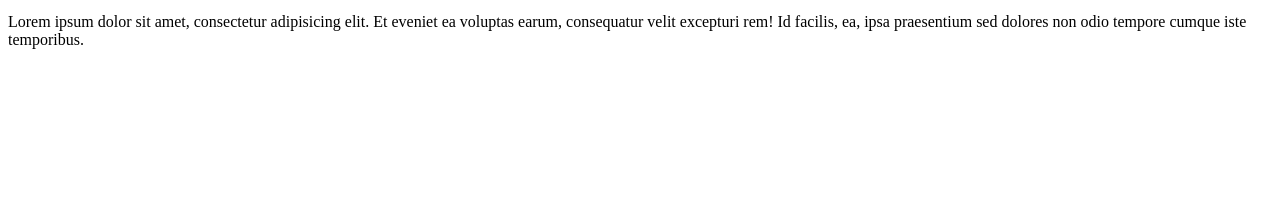
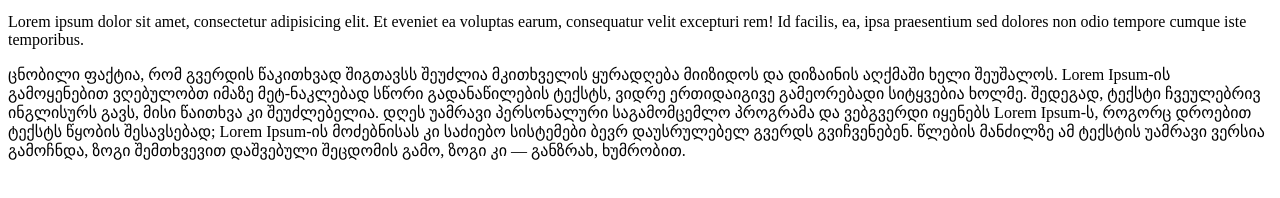
Before and after one commit to alinbrg/academy19-10, a plain HTML site: page index.html in a window 1280 px wide. Shown: the part 88-286 px from the top of the page. Drawn offline with Linux system fonts and the light colour scheme.

Commit message:
added facebook meta tags

```diff
--- a/index.html
+++ b/index.html
@@ -4,7 +4,18 @@
 		<meta charset="UTF-8" />
 		<meta http-equiv="X-UA-Compatible" content="IE=edge" />
 		<meta name="viewport" content="width=device-width, initial-scale=1.0" />
+
 		<title>lesson 10</title>
+
+		<meta name="keywords" content="travel" />
+		<meta name="description" content="this website is about travel" />
+		<meta name="author" content="Alina Bregvadze" />
+
+		<meta property="og:url" content="https://alinbrg.github.io/academy19-10/" />
+		<meta property="og:type" content="article" />
+		<meta property="og:title" content="When Great Minds Don’t Think Alike" />
+		<meta property="og:description" content="this website is about travel" />
+		<meta property="og:image" content="images/img2.jpeg" />
 	</head>
 	<body>
 		<section>
@@ -15,6 +26,18 @@
 				voluptas earum, consequatur velit excepturi rem! Id facilis, ea, ipsa
 				praesentium sed dolores non odio tempore cumque iste temporibus.
 			</p>
+			<p>
+				ცნობილი ფაქტია, რომ გვერდის წაკითხვად შიგთავსს შეუძლია მკითხველის
+				ყურადღება მიიზიდოს და დიზაინის აღქმაში ხელი შეუშალოს. Lorem Ipsum-ის
+				გამოყენებით ვღებულობთ იმაზე მეტ-ნაკლებად სწორი გადანაწილების ტექსტს,
+				ვიდრე ერთიდაიგივე გამეორებადი სიტყვებია ხოლმე. შედეგად, ტექსტი
+				ჩვეულებრივ ინგლისურს გავს, მისი წაითხვა კი შეუძლებელია. დღეს უამრავი
+				პერსონალური საგამომცემლო პროგრამა და ვებგვერდი იყენებს Lorem Ipsum-ს,
+				როგორც დროებით ტექსტს წყობის შესავსებად; Lorem Ipsum-ის მოძებნისას კი
+				საძიებო სისტემები ბევრ დაუსრულებელ გვერდს გვიჩვენებენ. წლების მანძილზე
+				ამ ტექსტის უამრავი ვერსია გამოჩნდა, ზოგი შემთხვევით დაშვებული შეცდომის
+				გამო, ზოგი კი — განზრახ, ხუმრობით.
+			</p>
 		</section>
 	</body>
 </html>
```
